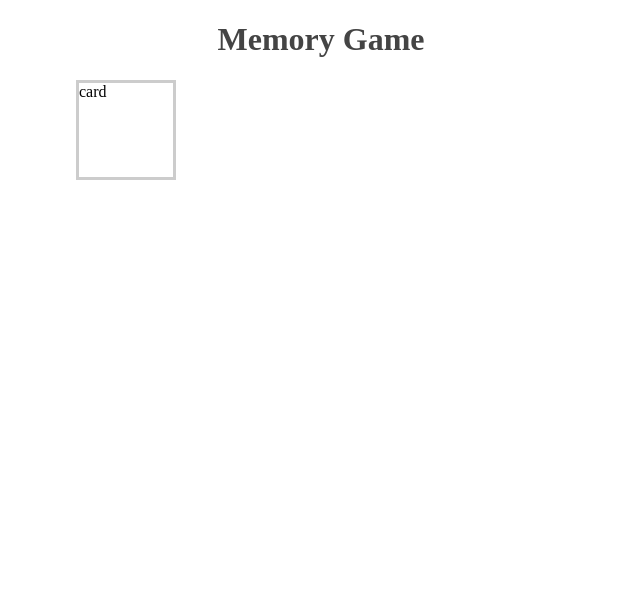
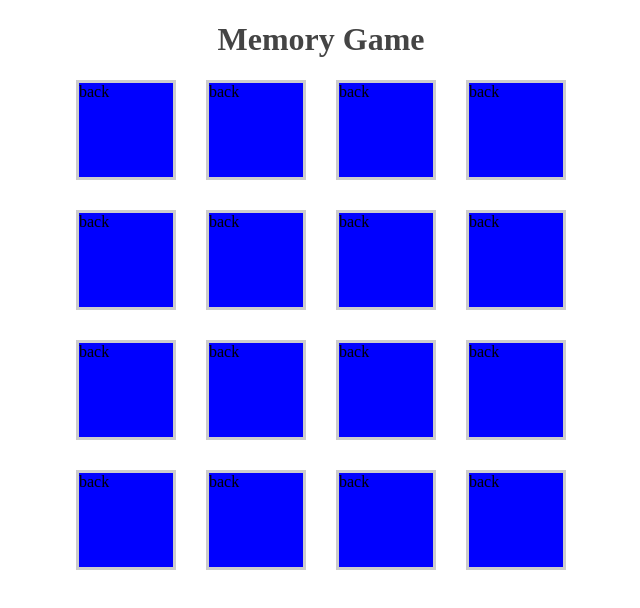
Before and after one commit to farshad-zare/vue-memory-game, a Vue app: page / in a window 1280 px wide. Shown: the top 608 px of the page, without its empty margins (319-959 px from the left). Built offline with nearby package versions, Linux system fonts and the light colour scheme.

Commit message:
cards can be flipped

```diff
--- a/src/App.vue
+++ b/src/App.vue
@@ -1,11 +1,34 @@
 <script setup lang="ts">
+import { ref } from "vue";
+import type { Ref } from "vue";
+
 import AppCard from "./components/AppCard.vue";
+import type { CardInterface } from "./components/AppCard.vue";
+
+type FlipCard = (payload: number) => void;
+
+const cardList: Ref<CardInterface[]> = ref([]);
+
+const flipCard: FlipCard = (num) => {
+  cardList.value[num].visible = true;
+};
+
+for (let i = 0; i < 16; i++) {
+  cardList.value.push({ value: i, visible: false, position: i });
+}
 </script>
 
 <template>
   <h1 class="app-title">Memory Game</h1>
   <section class="game-board">
-    <AppCard />
+    <AppCard
+      v-for="(card, index) in cardList"
+      :value="card.value"
+      :key="card.value"
+      :visible="card.visible"
+      :position="index"
+      @card-select="flipCard"
+    />
   </section>
 </template>
 
--- a/src/components/AppCard.vue
+++ b/src/components/AppCard.vue
@@ -1,9 +1,46 @@
+<script setup lang="ts">
+defineProps<CardInterface>();
+
+const emit = defineEmits<{
+  (e: "card-select", payload: number): number;
+}>();
+</script>
+<!-- new script tag couse cant import interface from other files
+and cant export interface from script setup -->
+<script lang="ts">
+interface CardInterface {
+  value: number;
+  position: number;
+  visible: boolean;
+}
+export type { CardInterface };
+</script>
+
 <template>
-  <div class="card">card</div>
+  <div class="card" @click="emit('card-select', position)">
+    <div v-if="visible" class="card-face is-front">{{ value }}</div>
+    <div v-else class="card-face is-back">back</div>
+  </div>
 </template>
 
 <style scoped>
 .card {
   border: 3px solid #ccc;
+  position: relative;
+}
+
+.card-face {
+  width: 100%;
+  height: 100%;
+  position: absolute;
+  top: 0;
+}
+
+.card-face.is-front {
+  background-color: red;
+}
+
+.card-face.is-back {
+  background-color: blue;
 }
 </style>
--- /dev/null
+++ b/src/global/interfaces.ts
@@ -0,0 +1,6 @@
+interface CardInterface {
+  value: number;
+  visible: boolean;
+}
+
+export type { CardInterface };
```
